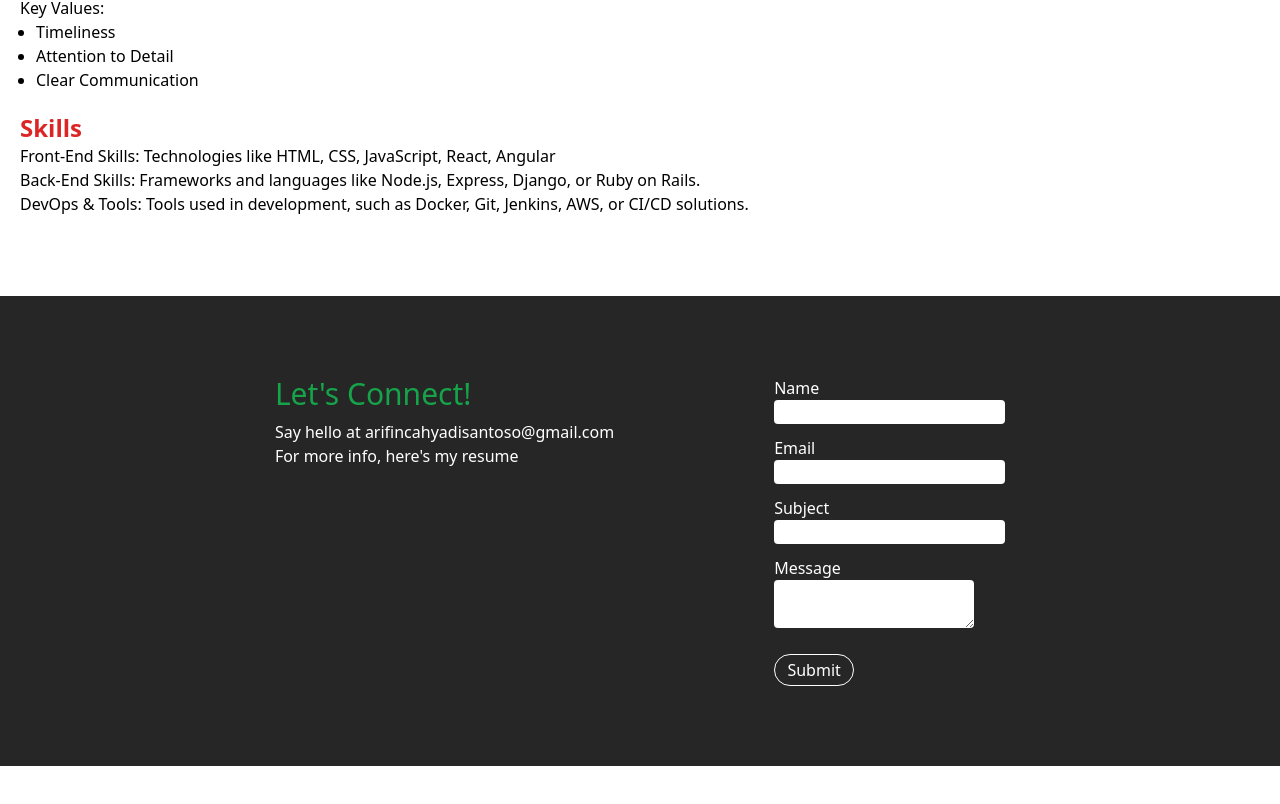
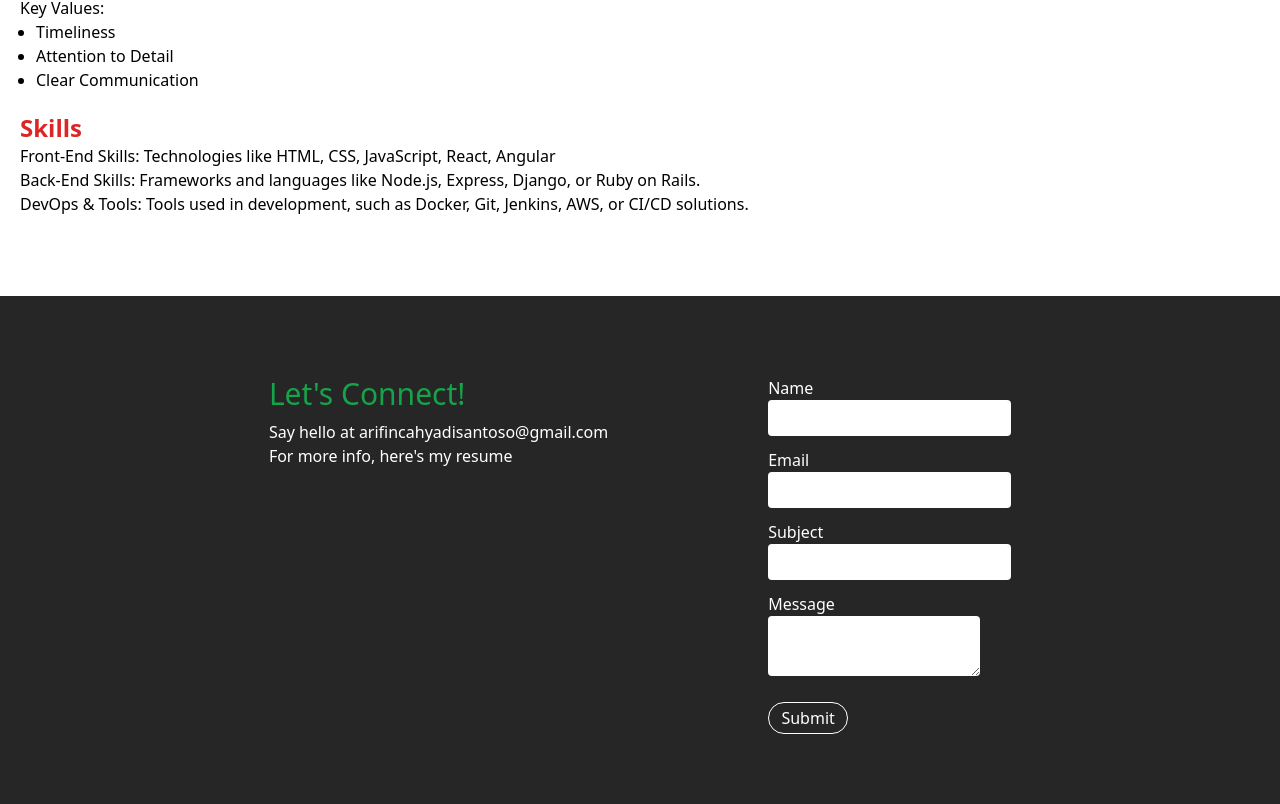
Before and after one commit to MrTV044/Portfolio, a React (Vite) app: page / in a window 1280 px wide. Shown: the part 648-1452 px from the top of the page. Before the commit the page ends 1414 px from the top, so only its background shows below. Built offline with nearby package versions, Linux system fonts and the light colour scheme.

Commit message:
contact-me-color

```diff
--- a/src/components/contact-me.css
+++ b/src/components/contact-me.css
@@ -2,3 +2,8 @@
   @apply flex gap-x-40 justify-center mt-20  bg-neutral-800 text-white
     pt-20 pb-20;
 }
+
+input,
+textarea {
+  @apply text-black p-1.5;
+}
```
